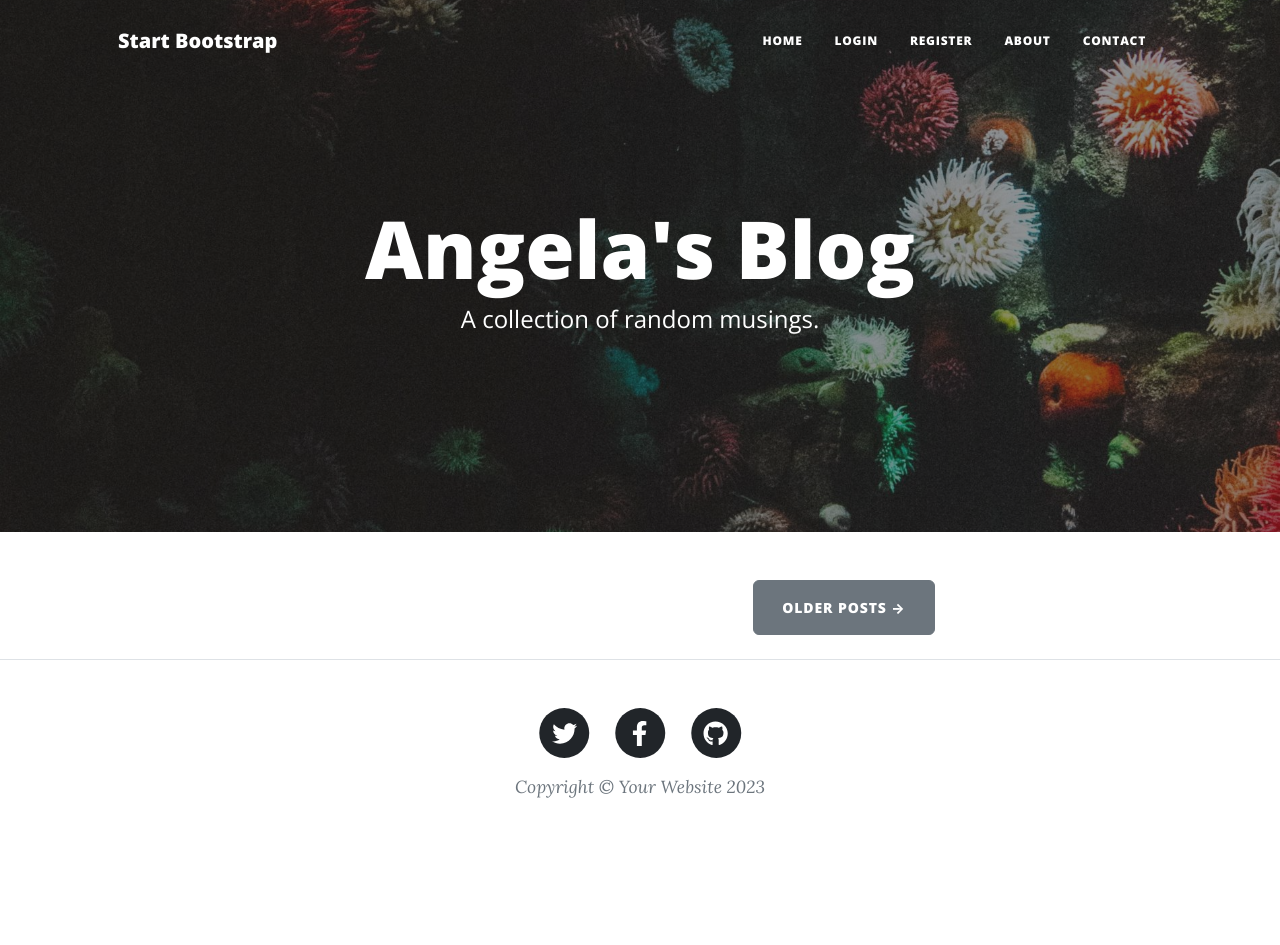
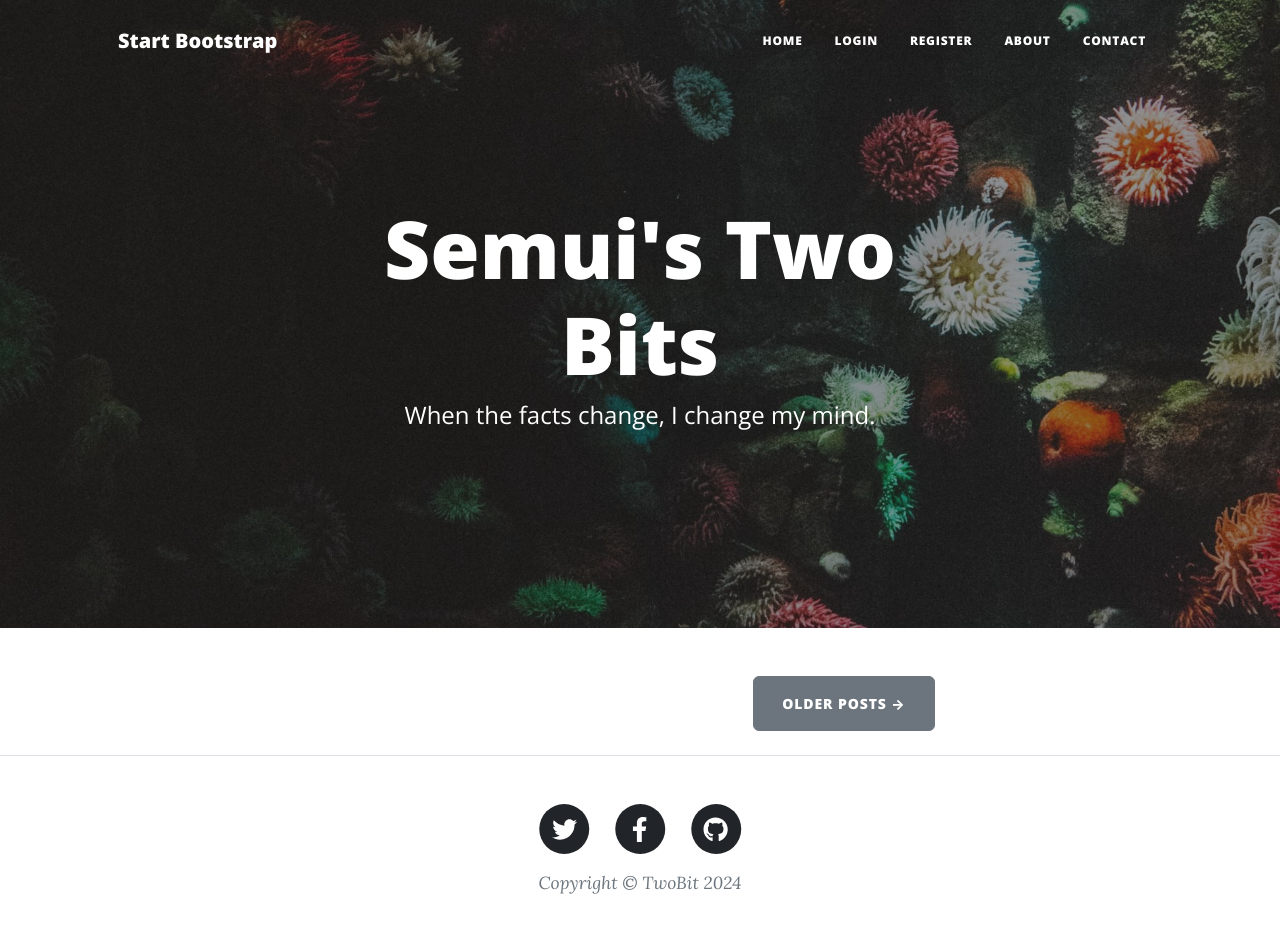
Before and after one commit to semui01/semui_blog, a Flask app: page / in a window 1280 px wide. Before the commit the page ends 798 px from the top, so only its background shows below. Run offline with Flask 3, Linux system fonts and the light colour scheme; data that the repository does not hold is empty; some libraries are stand-ins or nearby versions.

Commit message:
Initial commit

```diff
--- a/main.py
+++ b/main.py
@@ -30,6 +30,7 @@ This will install the packages from the requirements.txt for this project.
 
 
 app = Flask(__name__)
+# app.config['SECRET_KEY'] = 'b49fcedc8c87d2da25ca72c98313bde574dad98fed12b9ac7160b056471ec0bf'
 app.config['SECRET_KEY'] = os.environ.get('FLASK_KEY')
 ckeditor = CKEditor(app)
 Bootstrap5(app)
--- a/templates/footer.html
+++ b/templates/footer.html
@@ -29,7 +29,7 @@
                               </a>
                           </li>
                       </ul>
-                      <div class="small text-center text-muted fst-italic">Copyright &copy; Your Website 2023</div>
+                      <div class="small text-center text-muted fst-italic">Copyright &copy; TwoBit <span id="year"></span></div>
                   </div>
               </div>
           </div>
@@ -40,3 +40,7 @@
       <script src="{{ url_for('static', filename='js/scripts.js') }}"></script>
   </body>
 </html>
+
+ <script>
+document.getElementById("year").innerHTML = new Date().getFullYear();
+</script>
--- a/templates/header.html
+++ b/templates/header.html
@@ -8,7 +8,7 @@
     />
     <meta name="description" content="" />
     <meta name="author" content="" />
-    <title>Angela's Blog</title>
+    <title>Semui's Two Bits</title>
     {% block styles %}
     <!-- Load Bootstrap-Flask CSS here -->
     {{ bootstrap.load_css() }}
--- a/templates/index.html
+++ b/templates/index.html
@@ -9,8 +9,8 @@
     <div class="row gx-4 gx-lg-5 justify-content-center">
       <div class="col-md-10 col-lg-8 col-xl-7">
         <div class="site-heading">
-          <h1>Angela's Blog</h1>
-          <span class="subheading">A collection of random musings.</span>
+          <h1>Semui's Two Bits</h1>
+          <span class="subheading">When the facts change, I change my mind. </span>
         </div>
       </div>
     </div>
```
